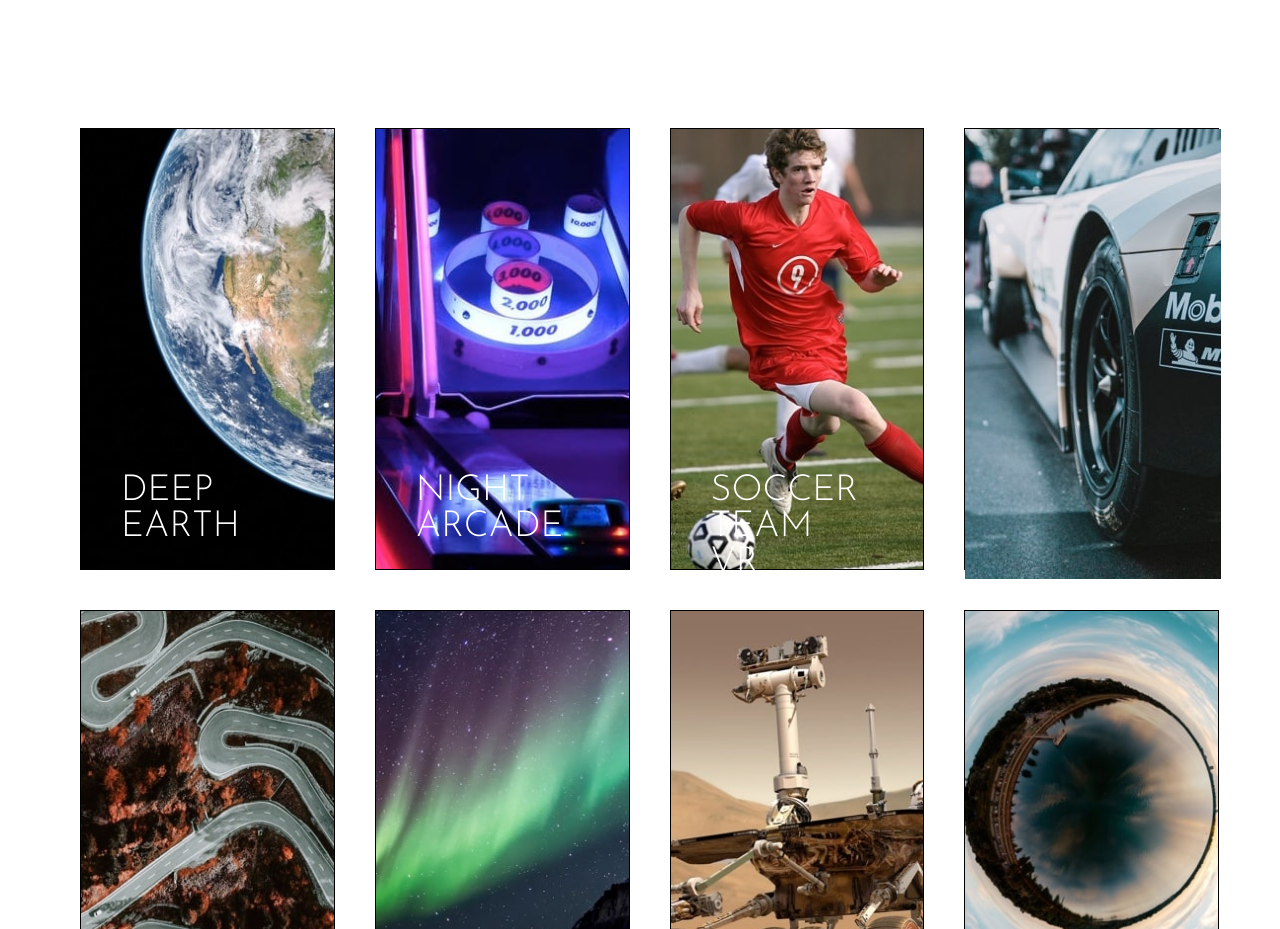
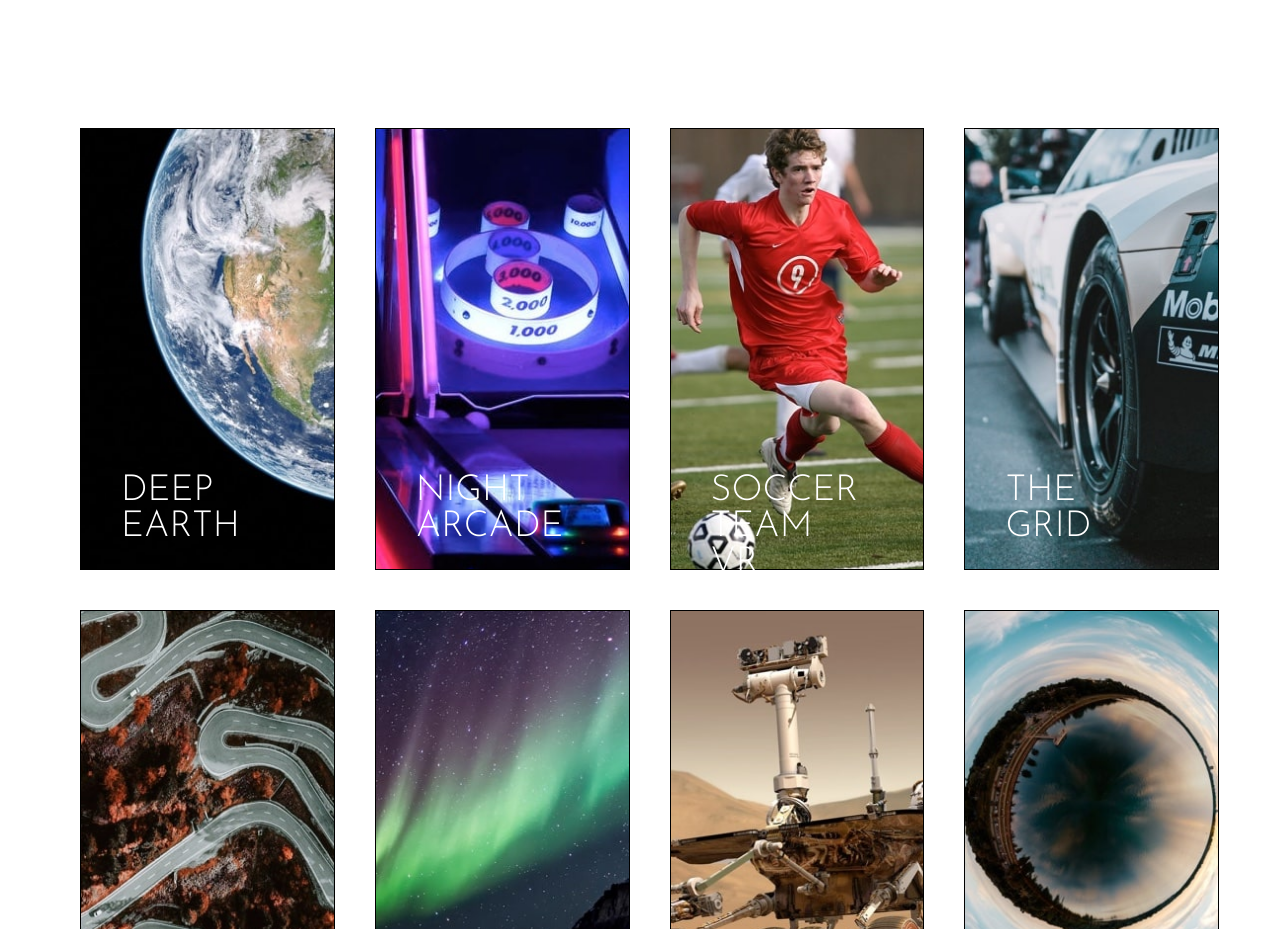
Before and after one commit to AtulShince27/Loopstudios-Landing-Page, a React (Create React App) app: page / in a window 1280 px wide. Shown: the part 2240-3169 px from the top of the page. Built offline with nearby package versions, Linux system fonts and the light colour scheme.

Commit message:
Error fixed

```diff
--- a/src/App.js
+++ b/src/App.js
@@ -3,7 +3,6 @@ import './App.css';
 import * as React from 'react';
 import DrawerAppBar from './components/navigation-bar';
 import { StyledEngineProvider } from '@mui/material';
-import image from './images/desktop/image-grid.jpg'
 function App() {
   return (
     <div className="App">
@@ -58,7 +57,6 @@ function App() {
               <p>SOCCER TEAM VR</p>
             </div>
             <div className="creation-card" id='the-grid-img'>
-              <img src={image} alt="" />
               <p>THE GRID</p>
             </div>
             <div className="creation-card" id='up-above-vr-img'>
```
